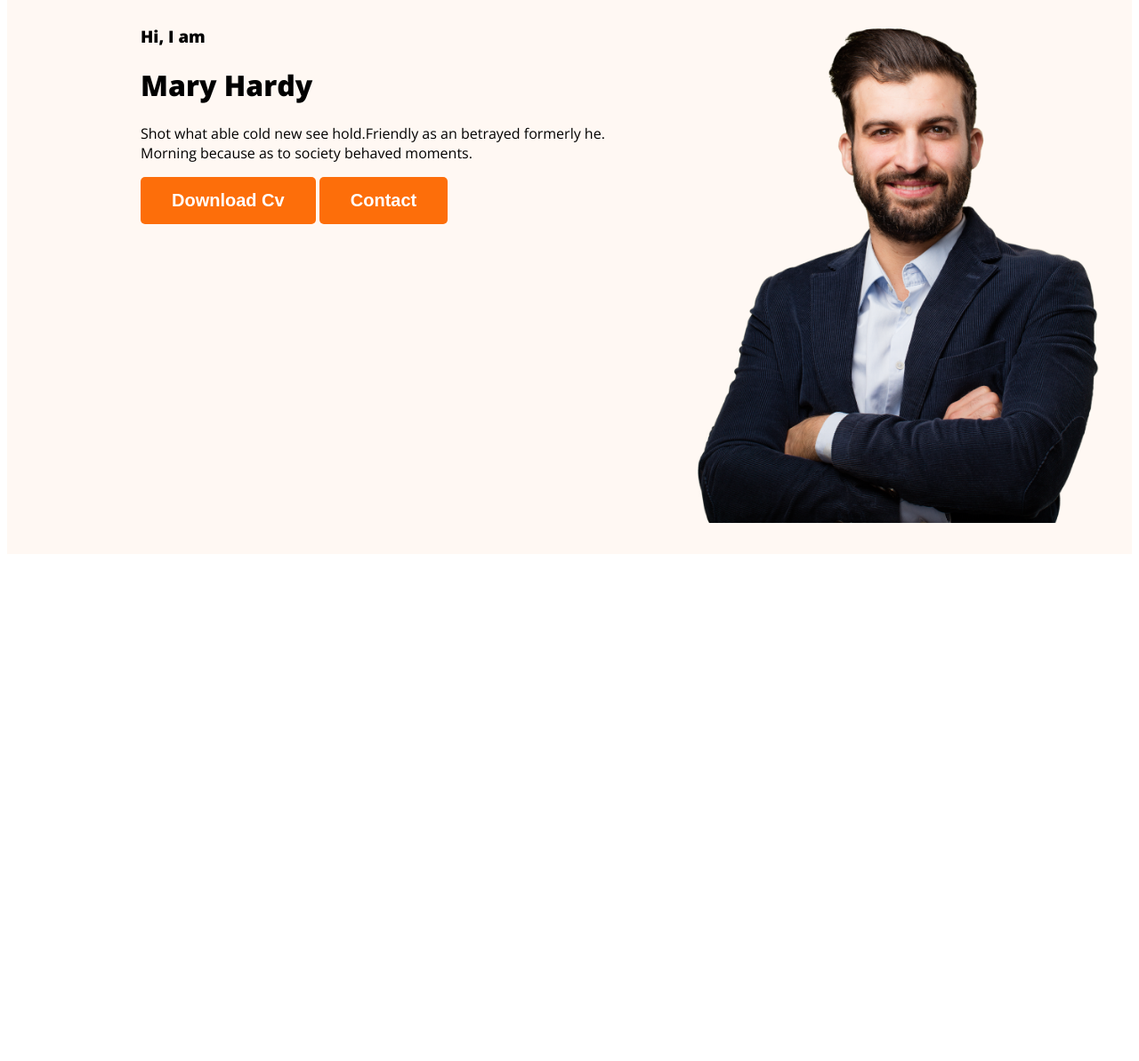
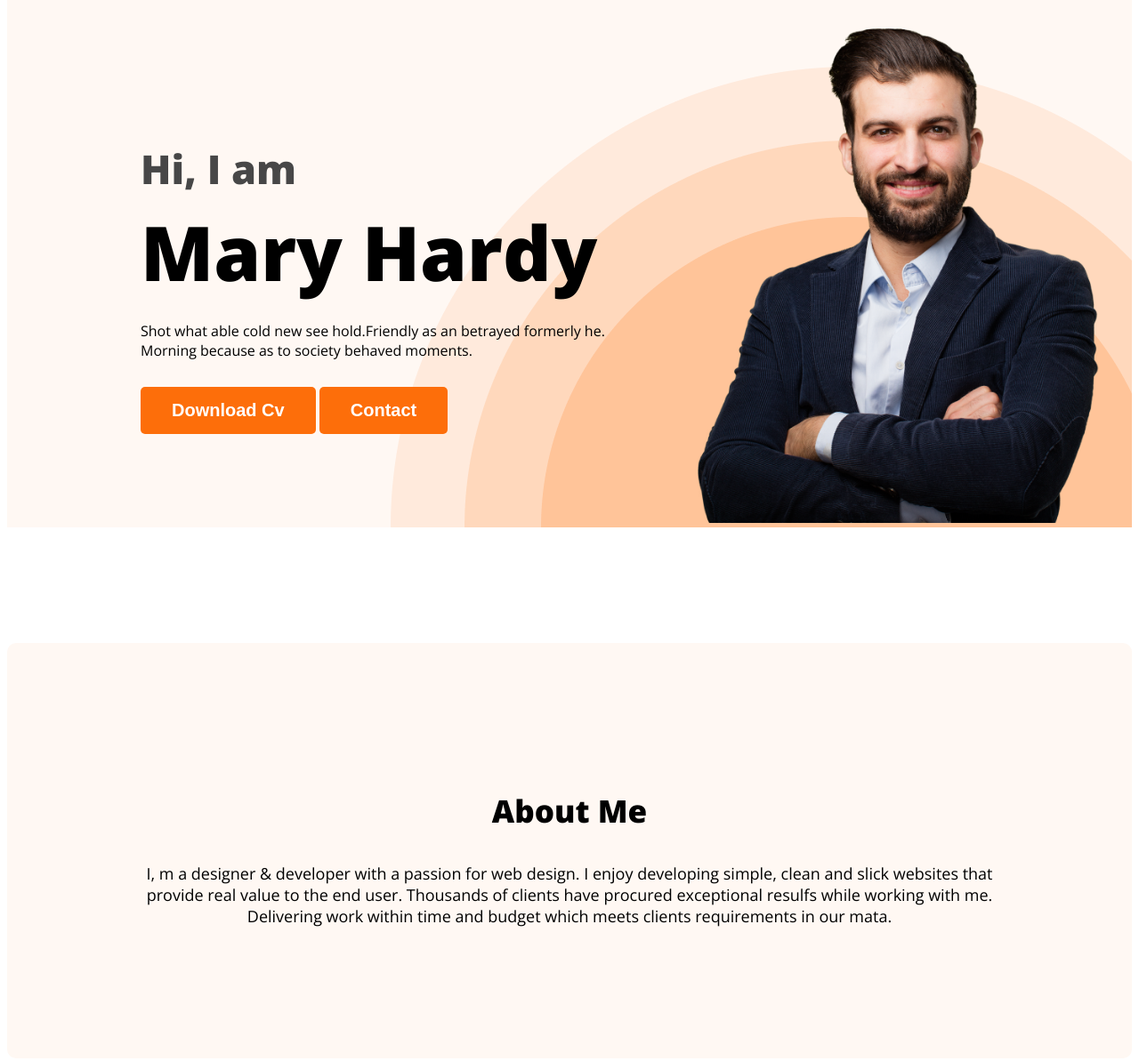
Before and after one commit to Apu0600/full-portfolio, a plain HTML site: page index.html in a window 1280 px wide. Shown: the part 180-1373 px from the top of the page at 89% size. Before the commit the page ends 811 px from the top, so only its background shows below. Drawn offline with nearby package versions, Linux system fonts and the light colour scheme.

Commit message:
about section created

```diff
--- a/index.html
+++ b/index.html
@@ -24,7 +24,7 @@
             <div class="banner-content">
                 <h3 class="banner-greeting">Hi, I  am</h3>
                 <h1 class="banner-title">Mary Hardy</h1>
-                <p>Shot what able cold new see hold.Friendly as an betrayed formerly he. Morning because as to society behaved moments.</p>
+                <p class="banner-discription">Shot what able cold new see hold.Friendly as an betrayed formerly he. Morning because as to society behaved moments.</p>
                 <button class="button-primary">Download Cv</button>
                 <button class="button-primary">Contact</button>
             </div>
@@ -36,6 +36,10 @@
     </header>
     <main>
 
+        <section class="about">
+            <h3 class="section-title">About Me</h3>
+            <p class="section-description">I, m a designer & developer with a passion for web design. I enjoy developing simple, clean and slick websites that provide real value to the end user. Thousands of clients have procured exceptional resulfs while working with me. Delivering work within time and budget which meets clients requirements in our mata.</p>
+        </section>
     </main>
     <footer>
 
--- a/styles/style.css
+++ b/styles/style.css
@@ -1,11 +1,13 @@
 /* commonly shared style */
-body{
+body {
     font-family: 'Open Sans', sans-serif;
 }
-.text-primary{
-    color:#FD6E0A ;
+
+.text-primary {
+    color: #FD6E0A;
 }
-    .button-primary{
+
+.button-primary {
     border-radius: 5px;
     background: #FD6E0A;
     border: 0px;
@@ -14,39 +16,99 @@ color: white;
     font-weight: 700;
     padding: 15px 35px;
 }
+
+.section-title {
+    color: var #181818;
+    text-align: center;
+    font-size: 35px;
+    font-weight: 700;
+
+}
+.section-description{
+    color: var #757575;
+text-align: center;
+font-size: 18px;
+font-weight: 400;
+
+}
+
 /* nav bar style */
-nav{
+nav {
     display: flex;
     align-items: center;
     justify-content: space-between;
     margin: 0 200px;
 }
-nav>ul{
+
+nav>ul {
     display: flex;
     align-items: center;
 }
-nav li{
+
+nav li {
     list-style: none;
-    margin-right:50px ;
+    margin-right: 50px;
 }
-nav a{
+
+nav a {
     text-decoration: none;
     color: #474747;
 }
-.nav-title{
+
+.nav-title {
     color: var(--Dark-01, #181818);
     font-size: 45px;
 
     font-weight: 800;
 }
+
 /* header styles */
-.header{
-     background: #FFF8F3;;
+.header {
+    background: #FFF8F3;
+    background-image: url('../images/header_bg.png');
+    background-repeat: no-repeat;
+    background-position: bottom right;
 }
-.banner{
-    padding: 30px 30px 30px 150px;
+
+.banner {
+    padding: 30px 30px 0px 150px;
     display: flex;
+    align-items: center;
+    justify-content: space-between;
 }
-.banner .profile-pic{
+
+.banner-content {
+    width: 585px;
+}
+
+.banner .profile-pic {
     width: 500px;
 }
+
+.banner-greeting {
+    font-size: 45px;
+    font-weight: 600px;
+    color: #474747;
+    margin-bottom: 0;
+}
+
+.banner-title {
+    font-size: 85px;
+    font-weight: 700px;
+    margin-top: 5px;
+    margin-bottom: 20px;
+}
+
+.banner-discription {
+    margin-top: 20px;
+    margin-bottom: 30px;
+}
+
+/* main content style */
+/* about section style */
+.about {
+    padding: 130px;
+    border-radius: 10px;
+    background: #FFF8F3;
+    margin: 130px 0;
+}
```
Lines whose indentation alone changed are shown as unchanged.
